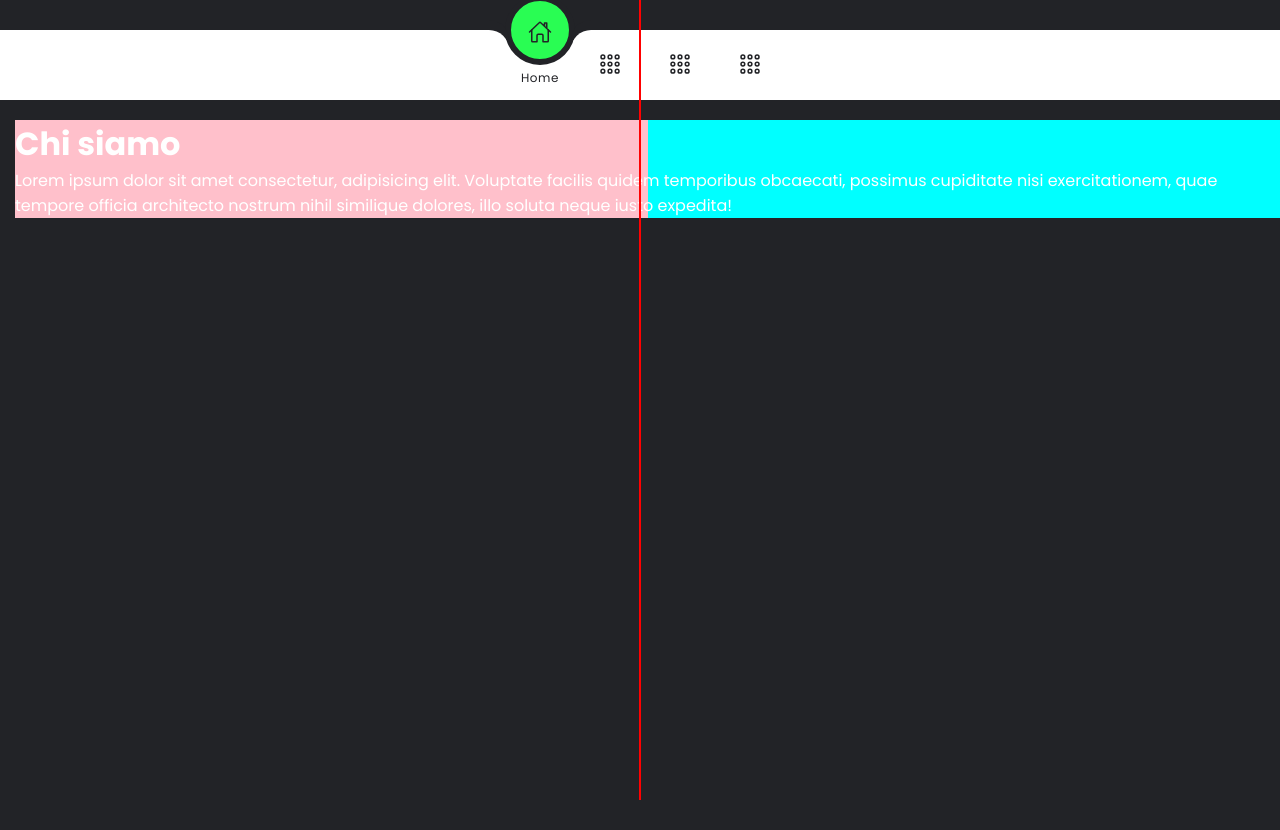
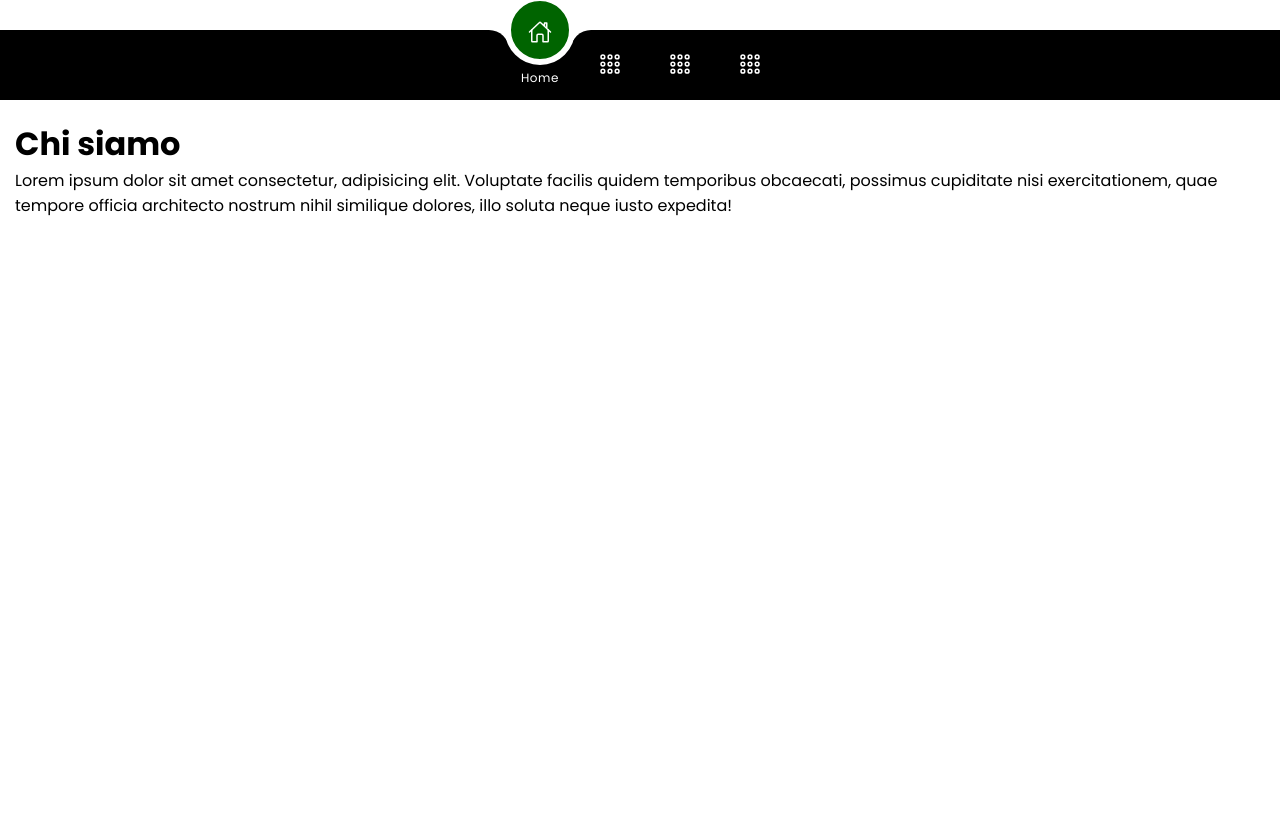
Before and after one commit to Th3R3alZ4ny/django-Zaniolo-Brian, a Django app: page /chi_siamo in a window 1280 px wide. Run offline with Django 3.2, Linux system fonts and the light colour scheme.

Commit message:
custom navbar completata

```diff
--- a/primo_progetto/settings.py
+++ b/primo_progetto/settings.py
@@ -124,6 +124,7 @@ USE_TZ = True
 # Static files (CSS, JavaScript, Images)
 # https://docs.djangoproject.com/en/3.2/howto/static-files/
 
+STATICFILES_DIRS=[os.path.join(BASE_DIR,'./static')]
 STATIC_URL = '/static/'
 
 # Default primary key field type
--- a/templates/style.css
+++ b/static/style.css
@@ -9,7 +9,7 @@
 }
 :root
 {
-    --clr: #222327;
+    --clr: white;
 }
 body /*style per il body*/
 {
@@ -24,7 +24,7 @@ body /*style per il body*/
     position: relative;
     width: 100%;
     height: 70px;
-    background: #fff;
+    background: black;
     display: flex;
     justify-content: center;
     align-items: center;
@@ -90,7 +90,7 @@ body /*style per il body*/
     top: -50%;
     width: 70px;
     height: 70px;
-    background: #29fd53;
+    background: darkgreen;
     border-radius: 50%;
     border: 6px solid var(--clr);
     transition: 0.5s;
@@ -138,7 +138,7 @@ body /*style per il body*/
 }
 .navigation ul li .dropdown-menu
 {
-    background: white;
+    background: lightgray;
     position: absolute;
     width: 110px;
     border-radius: 10px;
@@ -151,11 +151,10 @@ body /*style per il body*/
 }
 .container-content
 {
-    background: linear-gradient(90deg, #FFC0CB 50%, #00FFFF 50%);
     position: absolute;
     top: 120px;
     align-self: center;
-    color: white;
+    color: black;
     margin-left: 15px;
 }
 @keyframes animazioneDrop {
@@ -166,12 +165,3 @@ body /*style per il body*/
         transform: translateY(0px);
     }
 }
-#mezzeria {
-    position:absolute;
-    width:2px;
-    height:100vh;
-    background-color: red;
-    left:50vw;
-    top:0;
-    transform: translateX(-50%);
-}
--- a/templates/base.html
+++ b/templates/base.html
@@ -1,3 +1,4 @@
+{% load static %}
 <!DOCTYPE html>
 <html lang="en">
 
@@ -8,7 +9,7 @@
     <title>Index</title>
     <script type="module" src="https://unpkg.com/ionicons@5.5.2/dist/ionicons/ionicons.esm.js"></script>
     <script nomodule src="https://unpkg.com/ionicons@5.5.2/dist/ionicons/ionicons.js"></script>
-    <link rel="stylesheet" href="style.css">
+    <link rel="stylesheet" href="{% static 'style.css' %}">
     <script src="https://code.jquery.com/jquery-3.5.1.slim.min.js"
         integrity="sha384-DfXdz2htPH0lsSSs5nCTpuj/zy4C+OGpamoFVy38MVBnE+IbbVYUew+OrCXaRkfj" crossorigin="anonymous">
     </script>
@@ -21,7 +22,7 @@
     <div class="navigation">
         <ul>
             <li class="list active">
-                <a href="#">
+                <a href="/">
                     <span class="icon">
                         <ion-icon name="home-outline"></ion-icon>
                     </span>
@@ -79,7 +80,6 @@
         {% block content %}{% endblock content %}
     </div>
     </div>
-    <div id="mezzeria"></div>
     <script>
         const list = document.querySelectorAll('.list');
 
```
